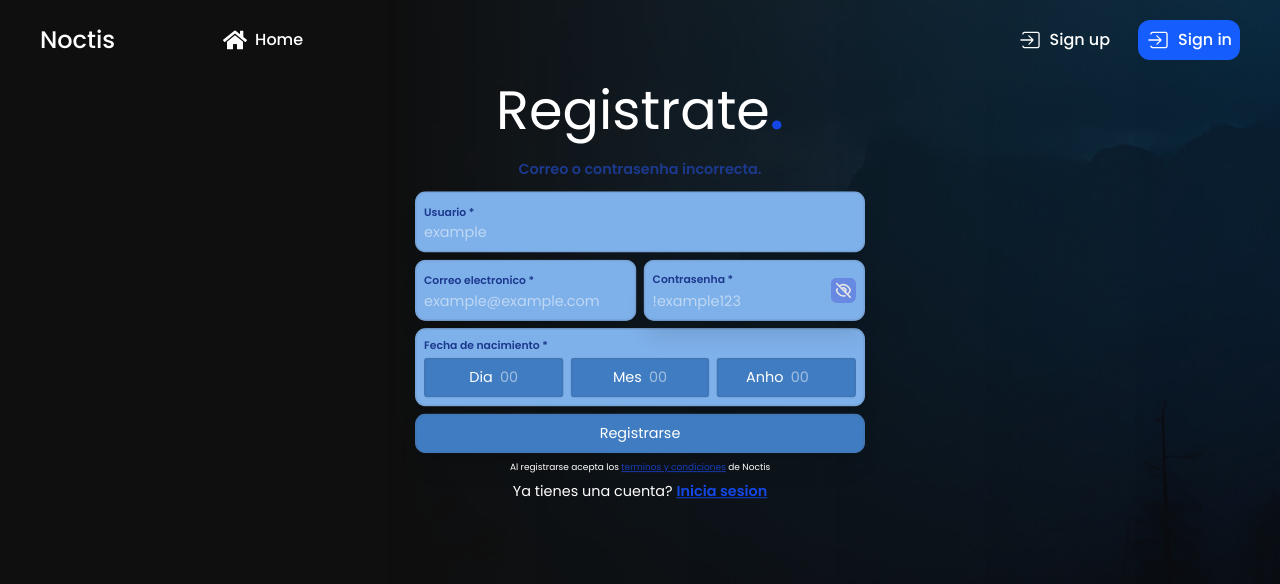
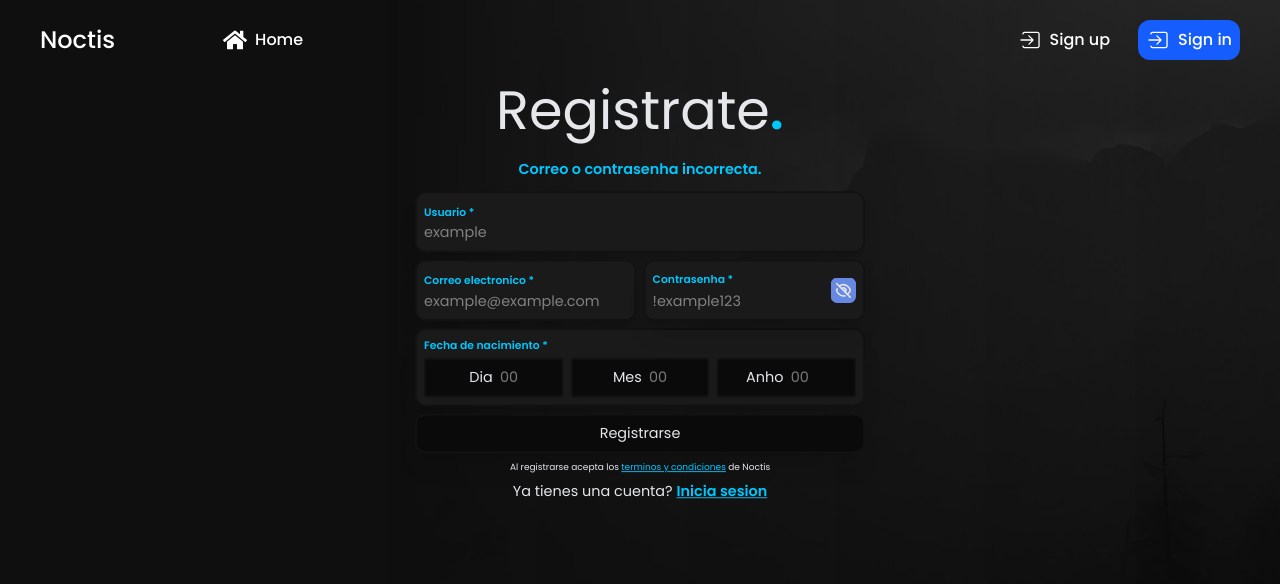
Before and after one commit to Autisogino-Organization/Vibely, a React (Vite) app: page /register in a window 1280 px wide. Shown: the top 584 px of the page. Built offline with nearby package versions, Linux system fonts and the light colour scheme; what @midudev/tailwind-animations would draw is missing.

Commit message:
Enhance Landing and Register pages with improved color scheme and layout adjustments

```diff
--- a/src/pages/Landing.jsx
+++ b/src/pages/Landing.jsx
@@ -1,28 +1,28 @@
-import Header from "../components/header";
-import Footer from "../components/footer";
-import NavBar from "../components/navbar";
-import "../styles/global.css";
-import message from "../assets/message.svg";
+import Header from "../components/header"
+import Footer from "../components/footer"
+import NavBar from "../components/navbar"
+import "../styles/global.css"
+import message from "../assets/message.svg"
 
 function Landing() {
   return (
     <div className="flex flex-col justify-between min-h-screen">
       <NavBar />
-      <div className="fixed w-full h-full bg-[url('/background.jpg')] bg-cover bg-center mask-fade-bottom -z-10"></div>
+      <div className="fixed w-full h-full bg-[url('/background.jpg')] bg-cover bg-center mask-fade-bottom -z-10 grayscale"></div>
       <Header />
-      <div className="flex flex-col items-center md:flex-row gap-10 md:gap-[70px] text-white p-10 mt-[35px] md:w-full">
+      <div className="flex flex-col items-center md:flex-row gap-10 md:gap-[70px] text-gray-200 p-10 mt-[35px] md:w-full">
         <span className="text-6xl break-words w-full md:w-[60%] order-2 md:order-1 text-center">
-          Un chat para divertirte en grupo.
+          Un chat para divertirte en grupo<span className="text-[#00c8ff]">.</span>
         </span>
         <img
           alt="message-logo"
           className="w-50 order-1 md:order-2"
-          src={message}
+          src={message || "/placeholder.svg"}
         ></img>
       </div>
       <Footer />
     </div>
-  );
+  )
 }
 
-export default Landing;
+export default Landing
--- a/src/pages/Register.jsx
+++ b/src/pages/Register.jsx
@@ -1,56 +1,54 @@
-import { useState } from "react";
-import Header from "../components/header";
-import NavBar from "../components/navbar";
-import "../styles/global.css";
-import eyeOpen from "../assets/eye-open.svg";
-import eyeClose from "../assets/eye-close.svg";
+"use client"
+
+import { useState } from "react"
+import Header from "../components/header"
+import NavBar from "../components/navbar"
+import "../styles/global.css"
+import eyeOpen from "../assets/eye-open.svg"
+import eyeClose from "../assets/eye-close.svg"
 
 function Register() {
-  const [passwordVisible, setPasswordVisible] = useState(false);
+  const [passwordVisible, setPasswordVisible] = useState(false)
 
   const togglePasswordVisibility = () => {
-    setPasswordVisible(!passwordVisible);
-  };
+    setPasswordVisible(!passwordVisible)
+  }
 
   return (
-    <div className="flex flex-col gap-0 text-white min-h-screen relative">
+    <div className="flex flex-col gap-0 text-gray-200 min-h-screen relative">
       <NavBar />
-      <div className="fixed top-0 left-0 w-full h-full bg-[url('/background.jpg')] bg-cover bg-center mask-fade-bottom -z-10"></div>
+      <div className="fixed top-0 left-0 w-full h-full bg-[url('/background.jpg')] bg-cover bg-center mask-fade-bottom -z-10 grayscale"></div>
       <Header />
       <div className="flex flex-col items-center text-start gap-5 relative justify-center align-middle scale-90">
         <h1 className="text-5xl text-nowrap md:text-6xl">
-          Registrate<span className="text-blue-700 font-semibold">.</span>
+          Registrate<span className="text-[#00c8ff] font-semibold">.</span>
         </h1>
         <form className="grid grid-cols-2 w-full md:w-[500px] gap-2 box-border">
-          <span className="col-span-2 text-center text-blue-900 font-semibold p-1">
+          <span className="col-span-2 text-center text-[#00c8ff] font-semibold p-1">
             Correo o contrasenha incorrecta.
           </span>
-          <div className="bg-[#7eb0e9] border-[#48535f1e] border-2  rounded-xl p-2 outline-none focus:outline-blue-500 col-span-2 shadow-xl">
-            <span className="text-blue-900 text-[12px] font-semibold text-center">
-              Usuario *
-            </span>
+          <div className="bg-[#1a1a1a] border-[#121212] border-2 rounded-xl p-2 outline-none focus-within:border-[#00c8ff] col-span-2 shadow-xl">
+            <span className="text-[#00c8ff] text-[12px] font-semibold text-center">Usuario *</span>
             <input
-              className="outline-none focus:outline-blue-500 w-full"
+              className="bg-transparent outline-none focus:outline-[#00c8ff] w-full text-gray-200"
               type="text"
               placeholder="example"
             />
           </div>
-          <div className="bg-[#7eb0e9] border-[#48535f1e] border-2 rounded-xl p-2 outline-none focus:outline-blue-500 shadow-xl">
-            <span className="text-blue-900 text-[12px] font-semibold text-center">
-              Correo electronico *
-            </span>
+          <div className="bg-[#1a1a1a] border-[#121212] border-2 rounded-xl p-2 outline-none focus-within:border-[#00c8ff] shadow-xl">
+            <span className="text-[#00c8ff] text-[12px] font-semibold text-center">Correo electronico *</span>
             <input
-              className="outline-none focus:outline-blue-500 w-full"
+              className="bg-transparent outline-none focus:outline-[#00c8ff] w-full text-gray-200"
               type="email"
               placeholder="example@example.com"
             />
           </div>
-          <div className="relative grid grid-cols-[2fr_2fr_1fr] grid-rows-2 bg-[#7eb0e9] border-[#48535f1e] border-2  rounded-xl p-2 outline-none focus:outline-blue-500 shadow-xl">
-            <span className="text-blue-900 text-[12px] font-semibold col-span-2 row-start-1 self-center">
+          <div className="relative grid grid-cols-[2fr_2fr_1fr] grid-rows-2 bg-[#1a1a1a] border-[#121212] border-2 rounded-xl p-2 outline-none focus-within:border-[#00c8ff] shadow-xl">
+            <span className="text-[#00c8ff] text-[12px] font-semibold col-span-2 row-start-1 self-center">
               Contrasenha *
             </span>
             <input
-              className="outline-none focus:outline-blue-500 w-[90%] col-span-2 row-start-2"
+              className="bg-transparent outline-none focus:outline-[#00c8ff] w-[90%] col-span-2 row-start-2 text-gray-200"
               type={passwordVisible ? "text" : "password"}
               placeholder="!example123"
             />
@@ -61,31 +59,31 @@ function Register() {
               src={passwordVisible ? eyeOpen : eyeClose}
             ></img>
           </div>
-          <div className="grid grid-cols-3 gap-2 grid-rows-[15px] place-items-center place-content-center col-span-2 bg-[#7eb0e9] border-[#48535f1e] border-2  rounded-xl p-2 shadow-xl">
-            <span className="text-blue-900 text-[12px] font-semibold text-start col-span-3 place-self-start">
+          <div className="grid grid-cols-3 gap-2 grid-rows-[15px] place-items-center place-content-center col-span-2 bg-[#1a1a1a] border-[#121212] border-2 rounded-xl p-2 shadow-xl">
+            <span className="text-[#00c8ff] text-[12px] font-semibold text-start col-span-3 place-self-start">
               Fecha de nacimiento *
             </span>
 
-            <div className="flex flex-row bg-[#407cc2] border-[#48535f1e] border-2  p-2 box-border gap-2 w-full justify-center align-middle rounded">
+            <div className="flex flex-row bg-[#0a0a0a] border-[#121212] border-2 p-2 box-border gap-2 w-full justify-center align-middle rounded">
               <span>Dia</span>
               <input
-                className="outline-none focus:outline-blue-500 w-5"
+                className="bg-transparent outline-none focus:outline-[#00c8ff] w-5 text-gray-200"
                 type="email"
                 placeholder="00"
               />
             </div>
-            <div className="flex flex-row bg-[#407cc2] border-[#48535f1e] border-2  p-2 box-border gap-2 w-full justify-center align-middle rounded">
+            <div className="flex flex-row bg-[#0a0a0a] border-[#121212] border-2 p-2 box-border gap-2 w-full justify-center align-middle rounded">
               <span>Mes</span>
               <input
-                className="outline-none focus:outline-blue-500 w-5"
+                className="bg-transparent outline-none focus:outline-[#00c8ff] w-5 text-gray-200"
                 type="email"
                 placeholder="00"
               />
             </div>
-            <div className="flex flex-row bg-[#407cc2] border-[#48535f1e] border-2  p-2 box-border gap-2 w-full justify-center align-middle rounded">
+            <div className="flex flex-row bg-[#0a0a0a] border-[#121212] border-2 p-2 box-border gap-2 w-full justify-center align-middle rounded">
               <span>Anho</span>
               <input
-                className="outline-none focus:outline-blue-500 w-10"
+                className="bg-transparent outline-none focus:outline-[#00c8ff] w-10 text-gray-200"
                 type="email"
                 placeholder="00"
               />
@@ -93,7 +91,7 @@ function Register() {
           </div>
 
           <button
-            className="bg-[#407cc2] border-[#48535f1e] border-2 rounded-xl p-2 col-span-2 transition-all duration-200 transform hover:bg-blue-400 shadow-xl cursor-pointer"
+            className="bg-[#0a0a0a] border-[#121212] border-2 rounded-xl p-2 col-span-2 transition-all duration-200 transform hover:bg-[#121212] hover:border-[#00c8ff] shadow-xl cursor-pointer"
             type="submit"
           >
             Registrarse
@@ -101,20 +99,20 @@ function Register() {
         </form>
         <h1 className="text-[10px] -mt-3">
           Al registrarse acepta los{" "}
-          <a className="text-blue-800 underline" href="/">
+          <a className="text-[#00c8ff] underline" href="/">
             terminos y condiciones
           </a>{" "}
           de Noctis
         </h1>
         <h1 className="-mt-3">
           Ya tienes una cuenta?{" "}
-          <a className="font-semibold underline text-blue-700" href="/register">
+          <a className="font-semibold underline text-[#00c8ff]" href="/login">
             Inicia sesion
           </a>
         </h1>
       </div>
     </div>
-  );
+  )
 }
 
-export default Register;
+export default Register
```
